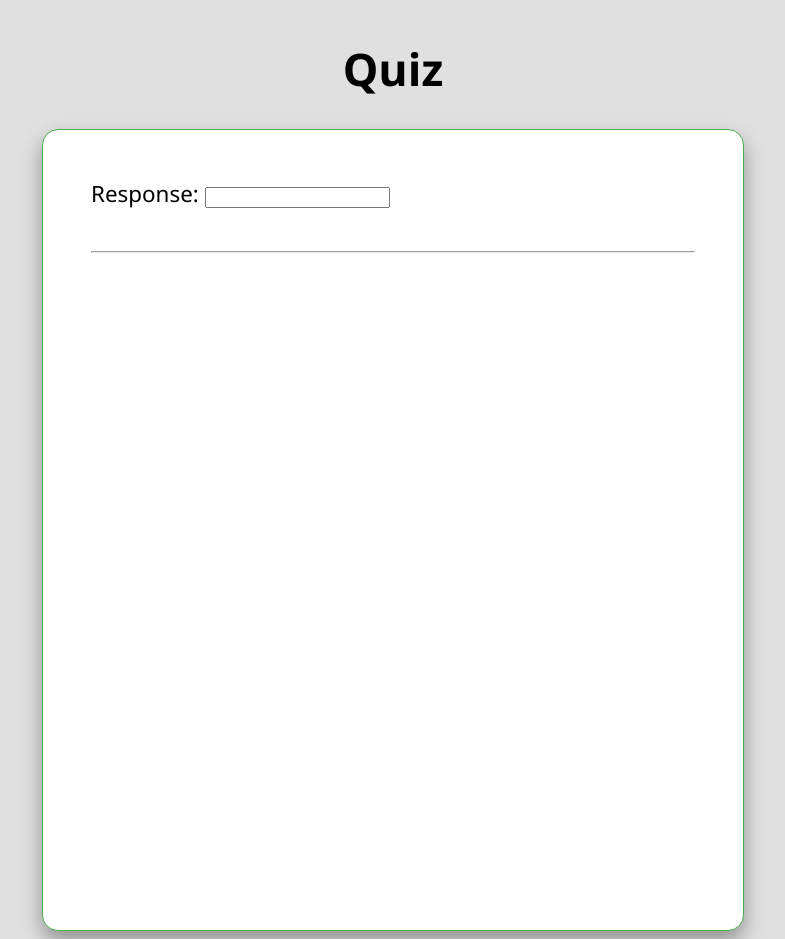
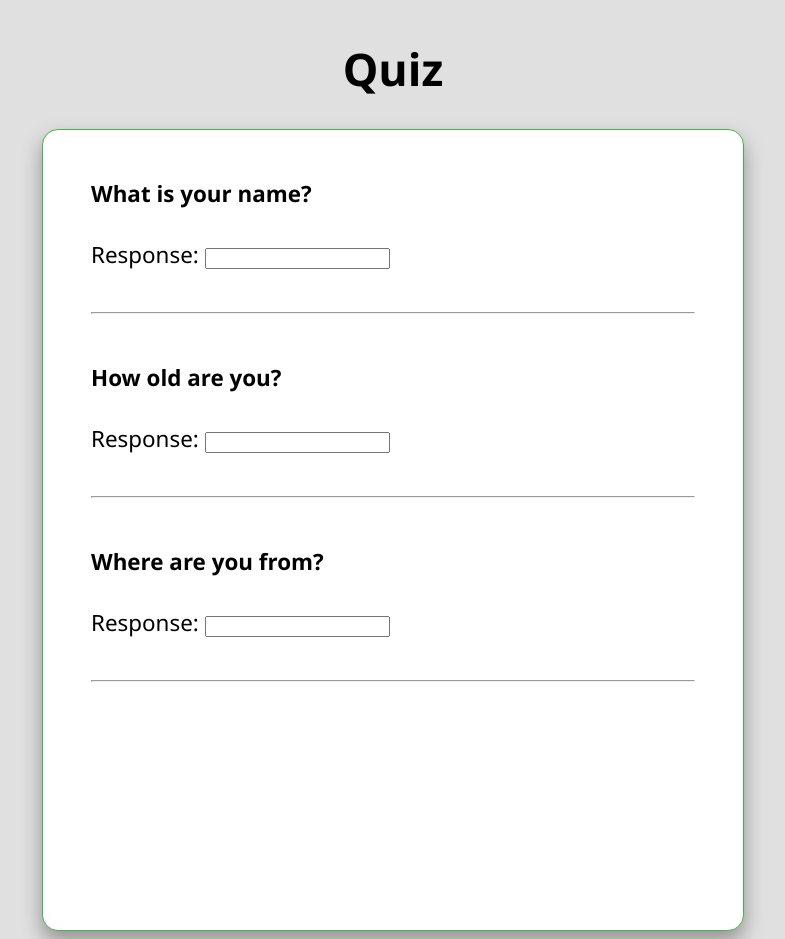
Before and after one commit to RyanChehab/quizes, a React (Create React App) app in the folder frontend/: page /quiz in a window 1280 px wide. Shown: the whole page, without its empty margins (247-1032 px from the left). Built offline with nearby package versions, Linux system fonts and the light colour scheme.

Commit message:
jsx <=> fixed the quiz sheet logic

```diff
--- a/frontend/src/components/quiz_sheet/index.jsx
+++ b/frontend/src/components/quiz_sheet/index.jsx
@@ -1,4 +1,4 @@
-import React from "react";
+import React,{useContext} from "react";
 import '../../utilities.css';
 import './sheet.css';
 import Question from "../question";
@@ -6,12 +6,16 @@ import { QuestionContext } from '../../context/Quiz';
 
 const Sheet = ()=>{
 
+    const { questions } = useContext(QuestionContext);
+
     return(
         <>
         <div>
             <h1 className="Quiz">Quiz</h1>
             <div className="sheet">
-                <Question></Question>
+            {questions.map((question, index) => (
+                <Question key={index} question={question} index={index} />
+            ))}
             </div>
 
         </div>
```
